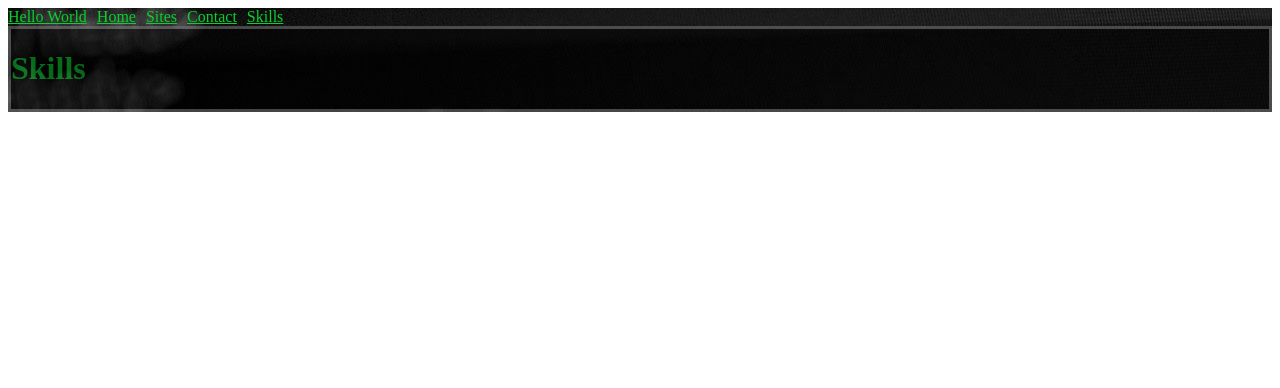
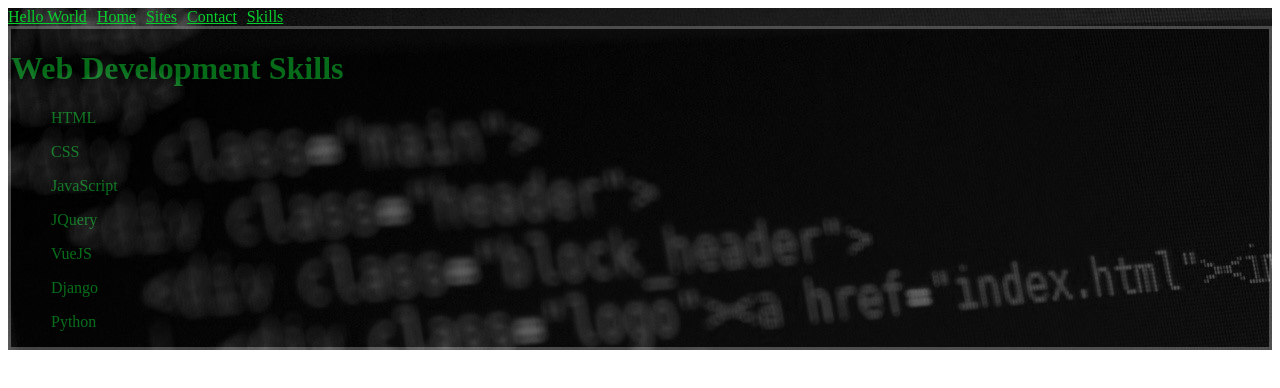
Before and after one commit to shoshseiden/shoshs_site2, a Vue app: page /#/skills in a window 1280 px wide. Shown: the top 388 px of the page. Built offline with nearby package versions, Linux system fonts and the light colour scheme.

Commit message:
Added skills data

```diff
--- a/src/components/Skills.vue
+++ b/src/components/Skills.vue
@@ -1,12 +1,28 @@
 <template>
   <div id="skills">
-    <h1>Skills</h1>
+    <h1>Web Development Skills</h1>
+    <ul v-for="skill in skills">
+      <li>{{ skill.name }}</li>
+    </ul>
   </div>
 </template>
 
 <script>
 export default {
-  name: 'Skills'
+  name: 'Skills',
+  data(){
+    return{
+      skills: [
+        {name: 'HTML'},
+        {name: 'CSS'},
+        {name: 'JavaScript'},
+        {name: 'JQuery'},
+        {name: 'VueJS'},
+        {name: 'Django'},
+        {name: 'Python'},
+      ]
+    }
+  }
 }
 </script>
 
```
